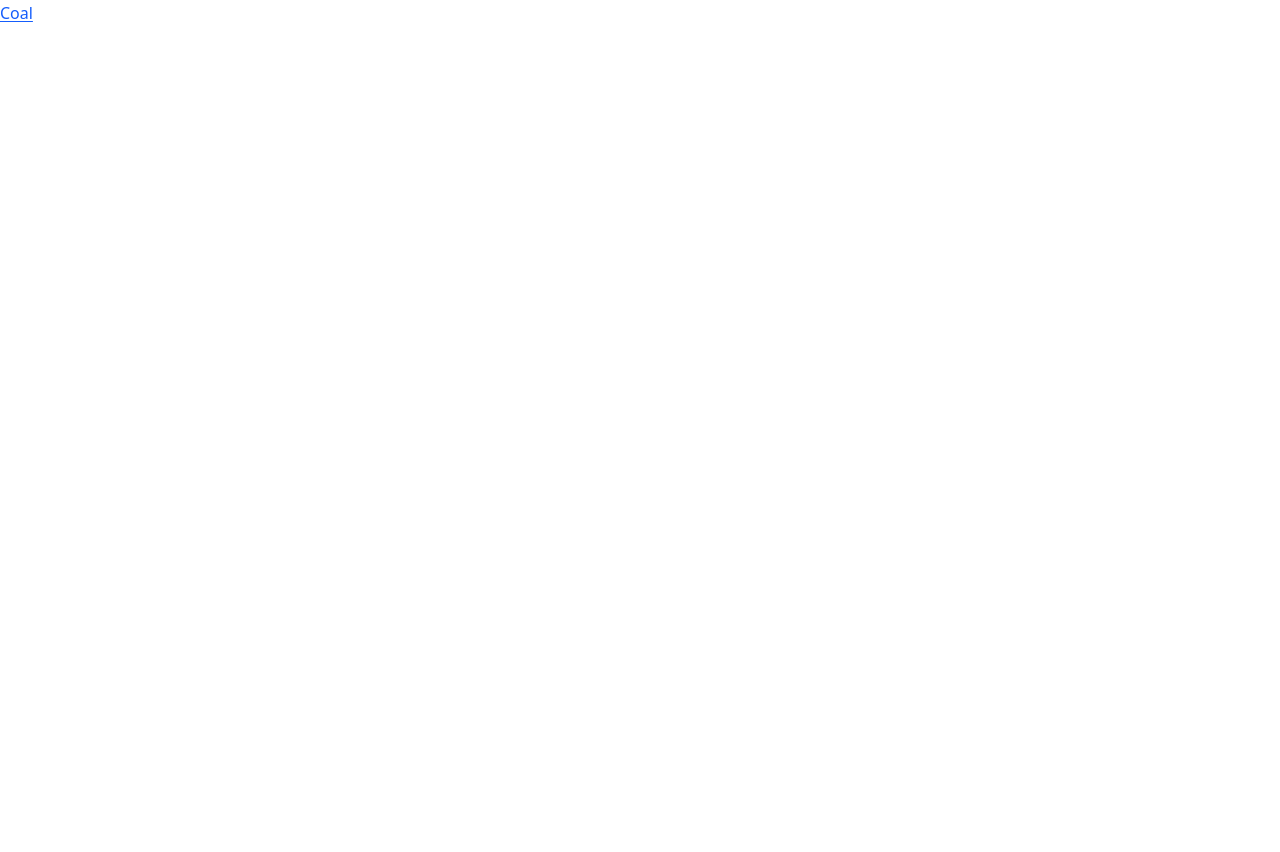
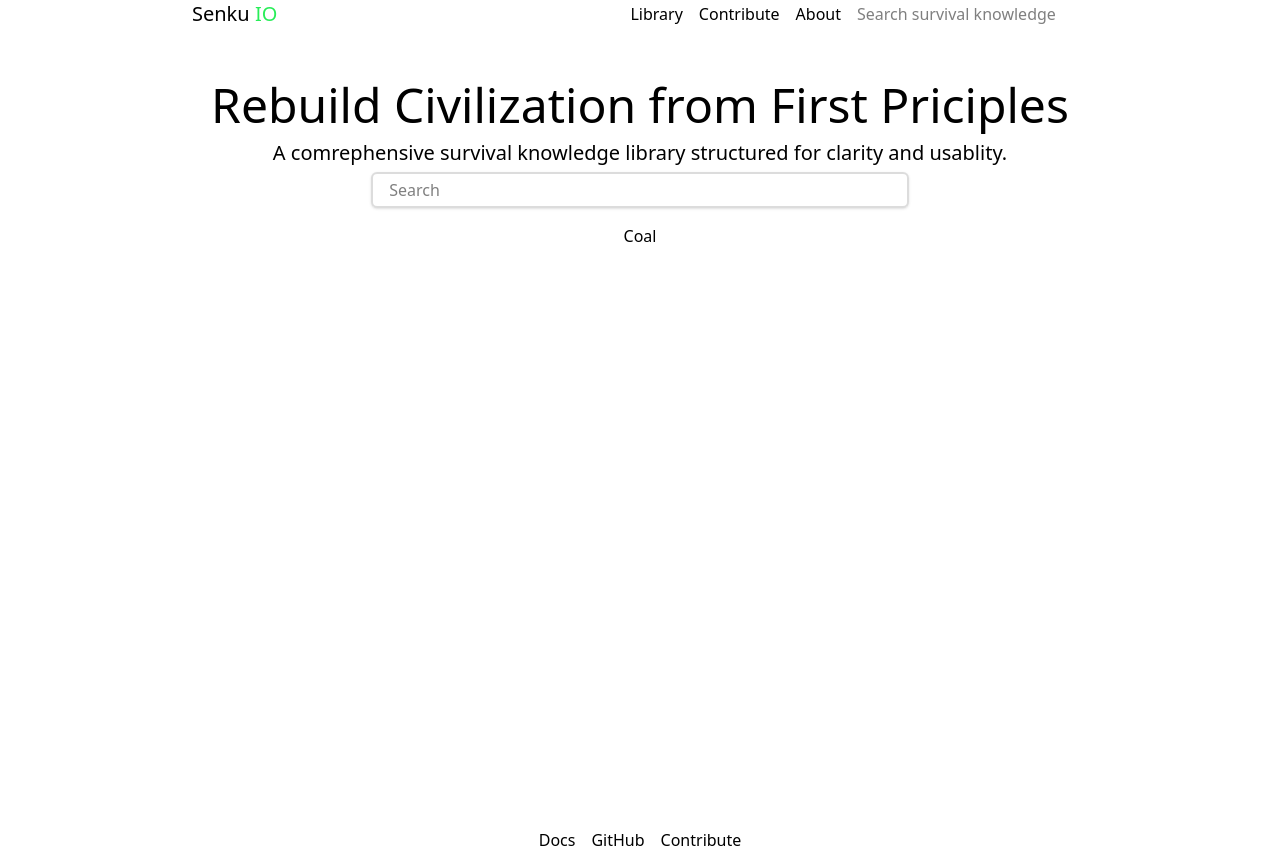
Before and after one commit to senku-io/engine, a Next.js app: page / in a window 1280 px wide. Before the commit the page ends 800 px from the top, so only its background shows below. Built offline with nearby package versions, Linux system fonts and the light colour scheme.

Commit message:
Styling phase 1: self

```diff
--- a/app/page.tsx
+++ b/app/page.tsx
@@ -6,12 +6,85 @@ export default async function Home() {
     const search = raw as Atlas;
 
     return (
-        <div className="prose">
-            {Object.keys(search.nodes).map((items, index) => (
-                <Link href={"/" + items} key={index}>
-                    {search.nodes[items].title}
-                </Link>
-            ))}
+        <div className="mx-auto w-4xl">
+            {/* Header */}
+            <header className="">
+                {/* Nav bar */}
+                <nav className="flex justify-between items-center">
+                    <Link href={"/"}>
+                        <h2 className="font-medium text-xl">
+                            Senku <span className="text-[#28ED58]">IO</span>
+                        </h2>
+                    </Link>
+
+                    <ul className="flex gap-4 items-center">
+                        <li className="font-light hover:font-normal">
+                            <a href="">Library</a>
+                        </li>
+                        <li className="font-light hover:font-normal">
+                            <a href="">Contribute</a>
+                        </li>
+                        <li className="font-light hover:font-normal">
+                            <a href="">About</a>
+                        </li>
+                        <li>
+                            <label htmlFor="search" className="sr-only">
+                                Search recipie
+                            </label>
+                            <input
+                                type="text"
+                                name="search"
+                                id="search"
+                                placeholder="Search survival knowledge"
+
+                            />
+                        </li>
+                    </ul>
+                </nav>
+            </header>
+
+            {/* Main Section */}
+            <main className="flex flex-col text-center items-center gap-4 min-h-screen">
+                {/* Introduction */}
+                <h3 className="text-5xl font-medium leading-[1.2] mt-12">Rebuild Civilization from First Priciples</h3>
+                <p className="text-[20px] font-light leading-1.5">
+                    A comrephensive survival knowledge library structured for
+                    clarity and usablity.
+                </p>
+
+                {/* Landing page Search bar */}
+                <label htmlFor="main-search" className="sr-only">
+                    Search recipie
+                </label>
+                <input
+                    type="text"
+                    name="main-search"
+                    id="main-search"
+                    placeholder="Search"
+                    className="border-2 border-neutral-500/25 w-3/5 rounded-md p-1 px-4 shadow"
+                />
+
+                {/* Items */}
+                {Object.keys(search.nodes).map((items, index) => (
+                    <Link href={"/" + items} key={index}>
+                        {search.nodes[items].title}
+                    </Link>
+                ))}
+            </main>
+            {/* Footer */}
+            <footer>
+                <ul className="flex gap-4 justify-center items-center">
+                    <li>
+                        <a href="">Docs</a>
+                    </li>
+                    <li>
+                        <a href="">GitHub</a>
+                    </li>
+                    <li>
+                        <a href="">Contribute</a>
+                    </li>
+                </ul>
+            </footer>
         </div>
     );
 }
```
